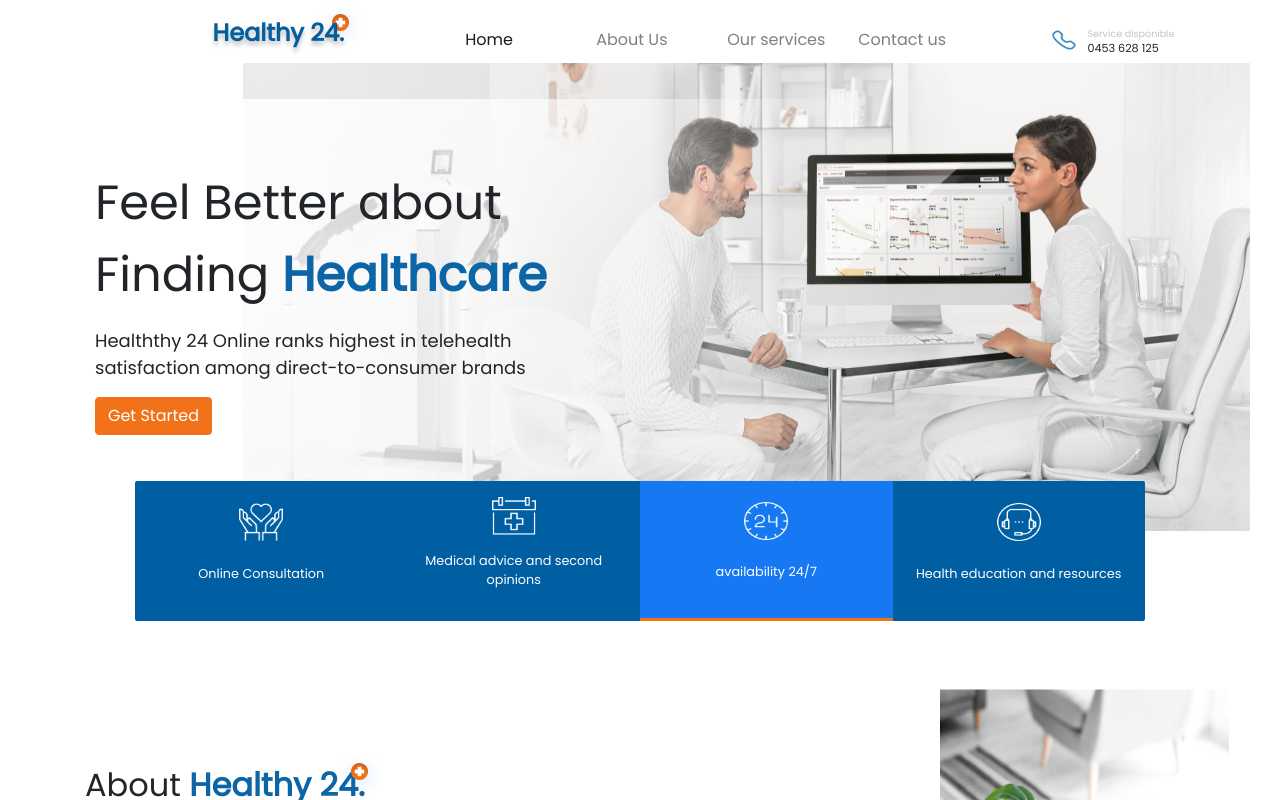
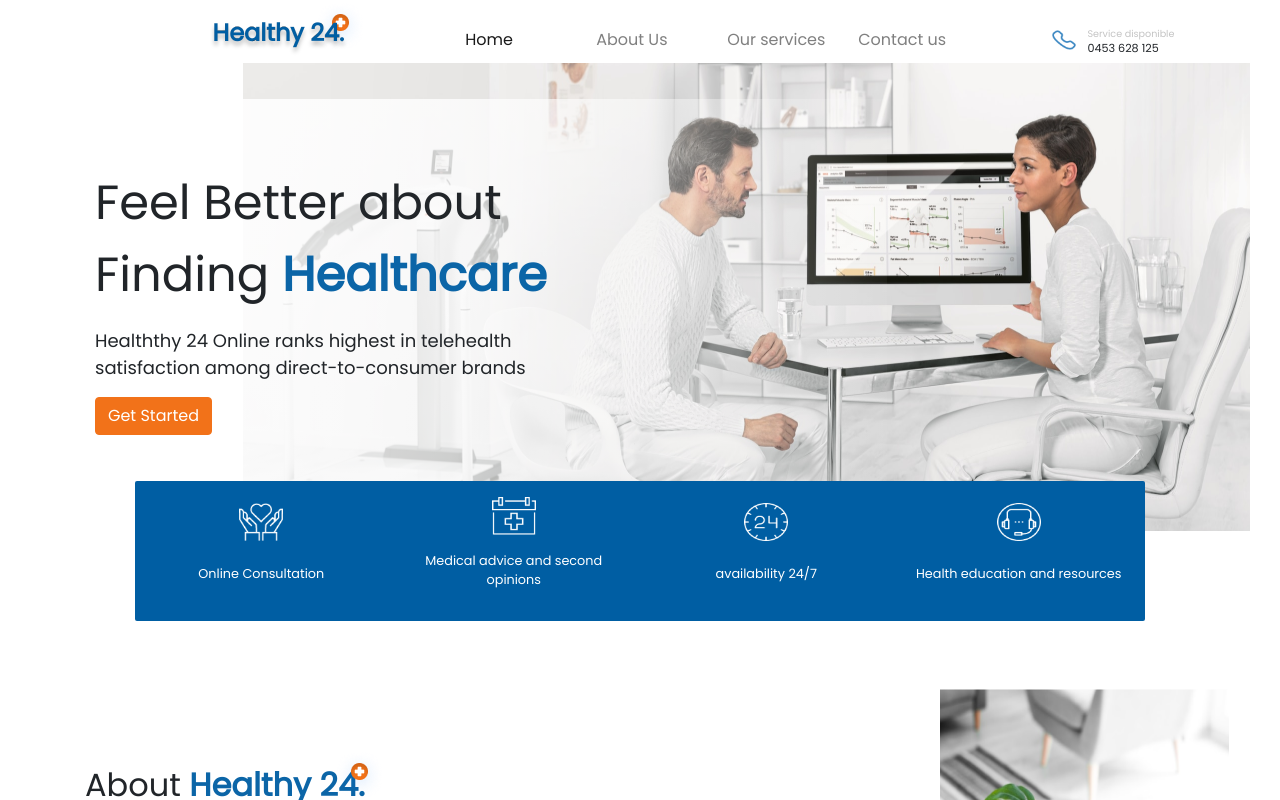
Before and after one commit to asmabelaidi/healthy24, a React (Create React App) app: page / in a window 1280 px wide. Shown: the top 800 px of the page. Built offline with nearby package versions, Linux system fonts and the light colour scheme; some icons are missing.

Commit message:
make the hover  cards active BluecardsIcon

```diff
--- a/src/components/bluecards/blueCard.tsx
+++ b/src/components/bluecards/blueCard.tsx
@@ -1,11 +1,15 @@
 import React, { useState } from 'react'
 
-function BlueCard(props: {border: string, active: boolean, content: string, img: string} ) {
-
+function BlueCard(props: {border: string, content: string, img: string} ) {
+const [active, setActive] = useState(false)
   return (
-    <div className={`col-md-3 blue-card ${props.border} ${props.active? 'active-card': ''}`}>
-            <img className="d-lg-flex" src={props.img} />
-            <p className="card-desc">{props.content}</p>
+    <div
+         onMouseEnter={()=>setActive(true)}
+         onMouseLeave={()=>setActive(false)}
+          className={`col-md-3 blue-card ${props.border} ${active? 'active-card': ''}`}
+    >
+          <img className="d-lg-flex" src={props.img} />
+          <p className="card-desc">{props.content}</p>
         </div>
   )
 }
--- a/src/components/bluecards/blueCardIcons.tsx
+++ b/src/components/bluecards/blueCardIcons.tsx
@@ -1,37 +1,36 @@
-import React from 'react'
+import React, { useState } from 'react'
 import BlueCard from './blueCard'
-
 function BlueCardicons() {
   return (
-    <div className="container blue-card-icons">
+  <div className="container blue-card-icons">
     <div className="row">
-        <BlueCard border='right-border-radius'
-                  active={false}
-                 img='/assets/images/Group.png'
+        <BlueCard
+                border='right-border-radius'
 
-                  content='Online Consultation'
+                img='/assets/images/Group.png'
+                content='Online Consultation'
         />
 
         <BlueCard border=''
-                  active={false}
+
                   img='/assets/images/groupe1.jpg'
                   content='Medical advice and second opinions'
         />
 
         <BlueCard border=''
-                   active={true}
+
                    img='/assets/images/reshot-icon-24-hour-support-FHATJ8Q49X 1.png'
                    content='availability 24/7 '
         />
 
         <BlueCard border='left-border-radius'
-                  active={false}
+
                   img='/assets/images/reshot-icon-support-ZGKCT2HBNQ 1.png'
                   content='Health education and resources'
         />
 
     </div>
-</div>
+  </div>
   )
 }
 
```
